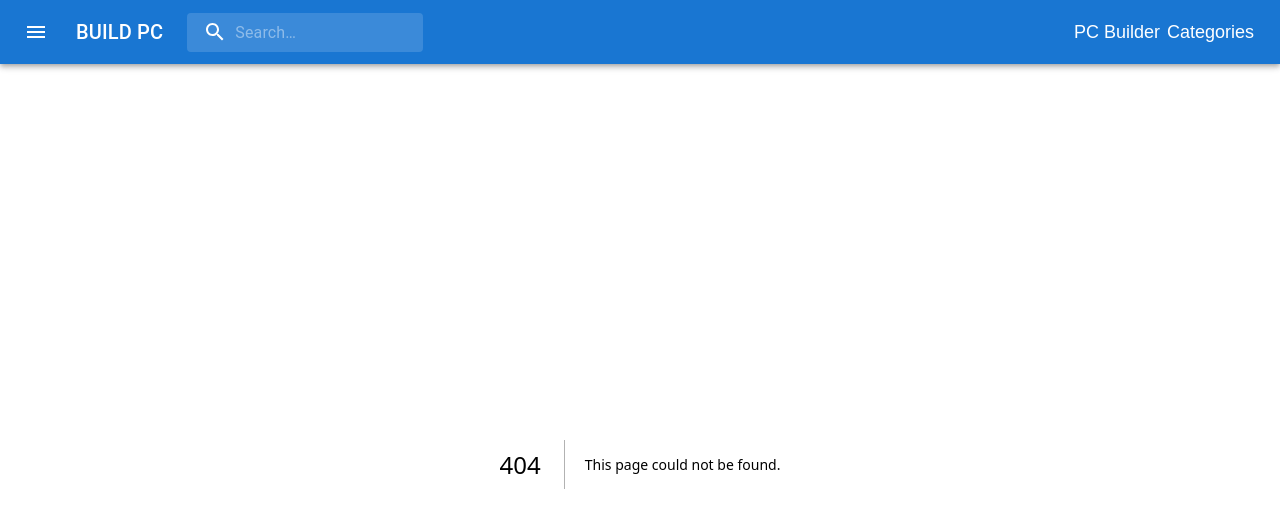
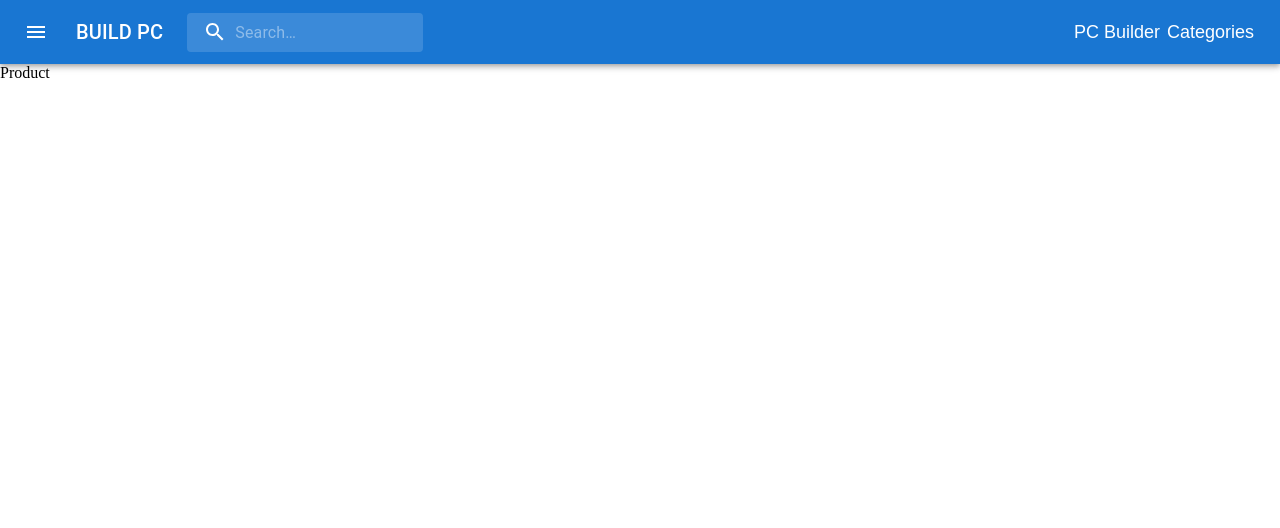
Before and after one commit to Tanjinhossain1/pc-builder, a Next.js app: page /products in a window 1280 px wide. Before the commit this address had no page. Shown: the top 528 px of the page. Built offline with nearby package versions, Linux system fonts and the light colour scheme.

Commit message:
build creategin

```diff
--- /dev/null
+++ b/src/pages/products/index.js
@@ -0,0 +1,7 @@
+import React from 'react'
+
+export default function index() {
+  return (
+    <div>Product</div>
+  )
+}
```
